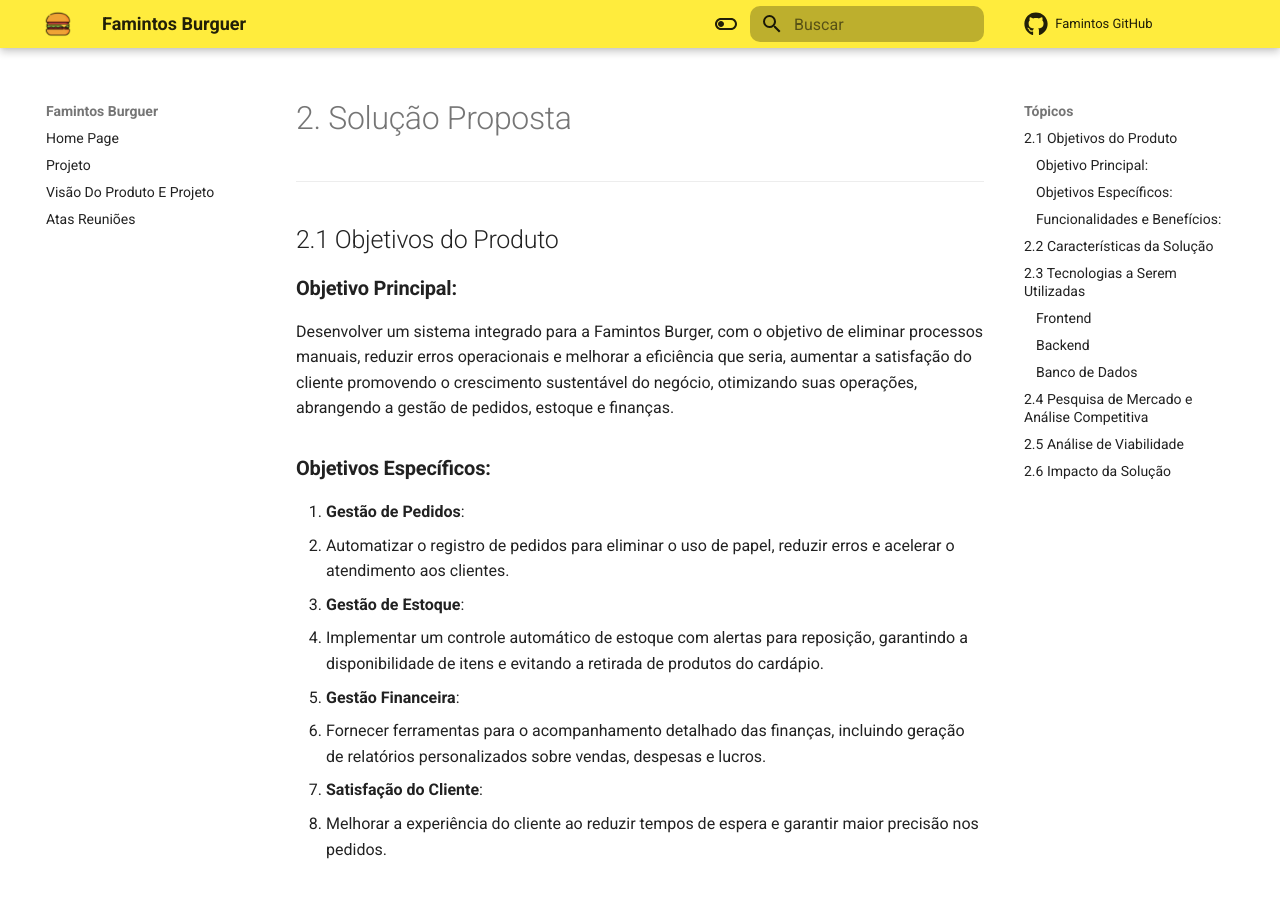
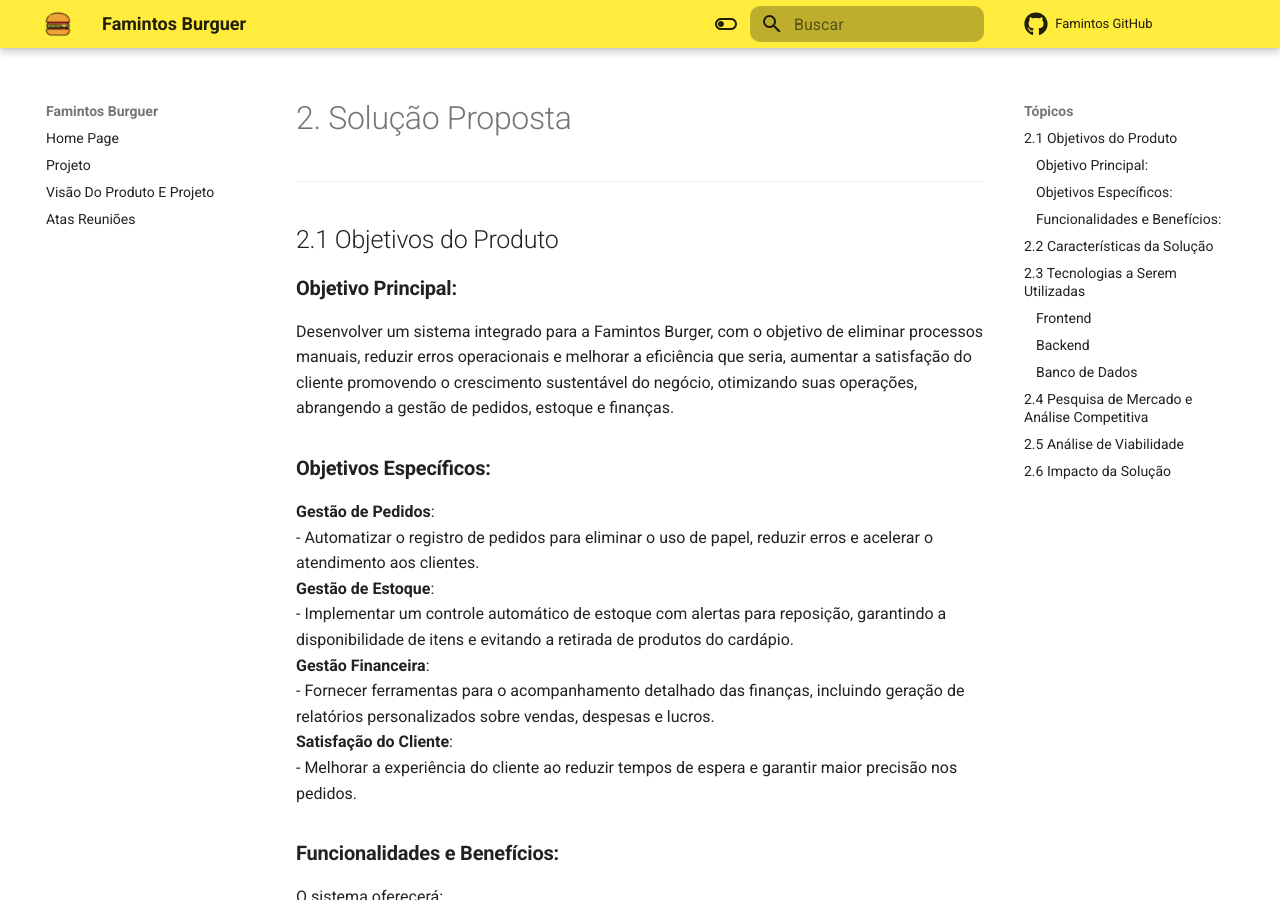
Before and after one commit to mdsreq-fga-unb/2024.2-T01-FamintosBurguer, an MkDocs documentation site: the page built from docs/ProdutoProjeto/2_Solucao.md, in a window 1280 px wide and 900 px high. Built offline with MkDocs 1.6.1 and Material for MkDocs 9.7.7, drawn with Linux system fonts in a browser that asks for light colours; comment, search, counter and statistics services are not loaded; part of the change alters nothing that is shown.

```diff
--- a/docs/ProdutoProjeto/2_Solucao.md
+++ b/docs/ProdutoProjeto/2_Solucao.md
@@ -9,16 +9,16 @@ Desenvolver um sistema integrado para a Famintos Burger, com o objetivo de elimi
 
 
 ### **Objetivos Específicos:**
-1. **Gestão de Pedidos**:
+ **Gestão de Pedidos**:
    - Automatizar o registro de pedidos para eliminar o uso de papel, reduzir erros e acelerar o atendimento aos clientes.
 
-2. **Gestão de Estoque**:
+**Gestão de Estoque**:
    - Implementar um controle automático de estoque com alertas para reposição, garantindo a disponibilidade de itens e evitando a retirada de produtos do cardápio.
 
-3. **Gestão Financeira**:
+**Gestão Financeira**:
    - Fornecer ferramentas para o acompanhamento detalhado das finanças, incluindo geração de relatórios personalizados sobre vendas, despesas e lucros.
 
-4. **Satisfação do Cliente**:
+**Satisfação do Cliente**:
    - Melhorar a experiência do cliente ao reduzir tempos de espera e garantir maior precisão nos pedidos.
 
 ### **Funcionalidades e Benefícios:**
```
